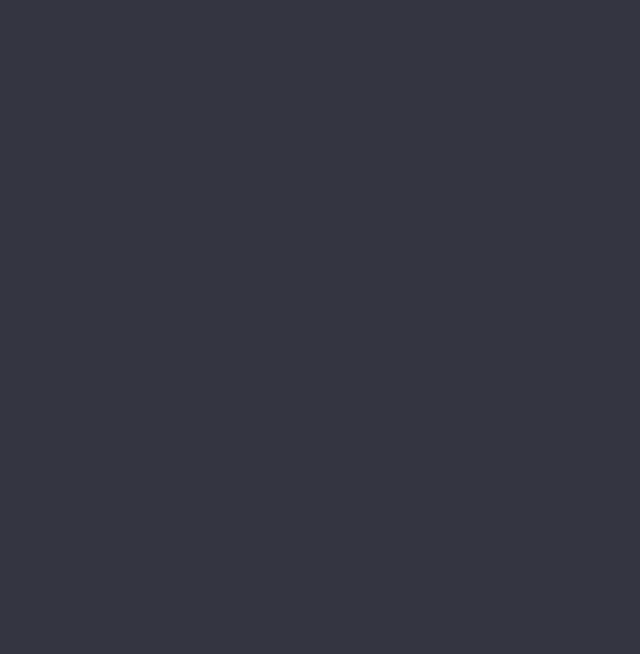
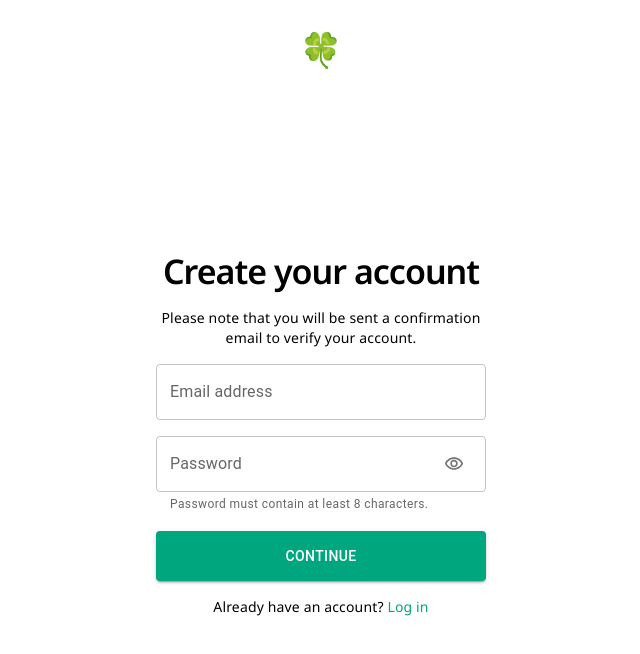
Before and after one commit to alessandrofoglia07/LeafGPT-FE, a React (Create React App) app: page /auth/signup in a window 1280 px wide. Before the commit this address had no page. Shown: the top 654 px of the page, without its empty margins (319-959 px from the left). Built offline with nearby package versions, Linux system fonts and the light colour scheme.

Commit message:
Added signup page frontend and mui theme

```diff
--- a/src/App.css
+++ b/src/App.css
@@ -7,26 +7,3 @@
     left: 50%;
     transform: translate(-50%, -50%);
 }
-
-.typographyAuthPage {
-    font-family: 'Noto Sans', sans-serif;
-    color: white;
-    margin-top: 10px;
-}
-
-.typographyAuthPageBtn {
-    font-family: 'Noto Sans', sans-serif;
-    color: white;
-}
-
-.btnAuthPage {
-    text-transform: none;
-    background-color: #00A67E;
-    border-radius: 0.25rem;
-    height: 35px;
-    margin-left: 10px;
-}
-
-.btnAuthPage:hover {
-    background-color: #1A7F64;
-}
--- a/src/App.tsx
+++ b/src/App.tsx
@@ -2,6 +2,7 @@ import React from 'react';
 import './App.css';
 import { BrowserRouter as Router, Routes, Route } from 'react-router-dom';
 import AuthPage from './pages/AuthPage';
+import SignupPage from './pages/SignupPage';
 
 const App = () => {
     return (
@@ -9,6 +10,7 @@ const App = () => {
             <Router>
                 <Routes>
                     <Route path='/auth' element={<AuthPage />} />
+                    <Route path='/auth/signup' element={<SignupPage />} />
                 </Routes>
             </Router>
         </div>
--- /dev/null
+++ b/src/forestTheme.ts
@@ -0,0 +1,17 @@
+import { createTheme } from "@mui/material/styles";
+
+const forestTheme = createTheme({
+    palette: {
+        primary: {
+            main: '#00A67E'
+        },
+        secondary: {
+            main: '#1A7F64'
+        },
+        error: {
+            main: '#D00E17'
+        }
+    }
+});
+
+export default forestTheme;
--- a/src/index.css
+++ b/src/index.css
@@ -1,7 +1,7 @@
 body {
   margin: 0;
   font-family: -apple-system, BlinkMacSystemFont, 'Segoe UI', 'Roboto', 'Oxygen',
-    'Ubuntu', 'Cantarell', 'Fira Sans', 'Droid Sans', 'Helvetica Neue',
+    'Ubuntu', 'Cantarell', 'Fira Sans', 'Droid Sans', 'Helvetica Neue', 'Noto Sans',
     sans-serif;
   -webkit-font-smoothing: antialiased;
   -moz-osx-font-smoothing: grayscale;
--- a/src/pages/AuthPage.tsx
+++ b/src/pages/AuthPage.tsx
@@ -6,21 +6,29 @@ const AuthPage = () => {
     return (
         <div id='AuthPage' className='centered'>
             <Stack display='flex' justifyContent='center' textAlign='center' sx={{ position: 'relative', bottom: '30px' }}>
-                <Typography variant='h3'>🍀</Typography>
-                <Typography variant='body2' className='typographyAuthPage'>
+                <Typography variant='h3' sx={{ mb: '10px', pointerEvents: 'none' }}>
+                    🍀
+                </Typography>
+                <Typography variant='body2' sx={{ color: 'white', fontFamily: 'Noto Sans', mb: '10px' }}>
                     Welcome to LeafGPT
                 </Typography>
-                <Typography variant='body2' className='typographyAuthPage'>
+                <Typography variant='body2' sx={{ color: 'white', fontFamily: 'Noto Sans', mb: '10px' }}>
                     Log in with your ForestAI account to continue
                 </Typography>
-                <Stack direction='row' display='flex' justifyContent='center' sx={{ mt: '15px' }}>
-                    <Button variant='contained' className='btnAuthPage'>
-                        <Typography variant='body2' className='typographyAuthPageBtn'>
+                <Stack direction='row' display='flex' justifyContent='center' sx={{ mt: '5px' }}>
+                    <Button
+                        variant='contained'
+                        sx={{ textTransform: 'none', bgcolor: '#00A67E', borderRadius: '0.25rem', height: '35px', ml: '10px', '&:hover': { backgroundColor: '#1A7F64' } }}
+                        href='/auth/login'>
+                        <Typography variant='body2' sx={{ fontFamily: 'Noto Sans', color: 'white' }}>
                             Log in
                         </Typography>
                     </Button>
-                    <Button variant='contained' className='btnAuthPage'>
-                        <Typography variant='body2' className='typographyAuthPageBtn'>
+                    <Button
+                        variant='contained'
+                        sx={{ textTransform: 'none', bgcolor: '#00A67E', borderRadius: '0.25rem', height: '35px', ml: '10px', '&:hover': { backgroundColor: '#1A7F64' } }}
+                        href='/auth/signup'>
+                        <Typography variant='body2' sx={{ fontFamily: 'Noto Sans', color: 'white' }}>
                             Sign up
                         </Typography>
                     </Button>
--- /dev/null
+++ b/src/pages/SignupPage.tsx
@@ -0,0 +1,89 @@
+/* eslint-disable @typescript-eslint/no-unused-vars */
+import React, { useState, useEffect } from 'react';
+import { Typography, TextField, Button, Link, Snackbar, Alert, Stack, IconButton } from '@mui/material';
+import Visibility from '@mui/icons-material/VisibilityOutlined';
+import VisibilityOff from '@mui/icons-material/VisibilityOffOutlined';
+import { ThemeProvider } from '@mui/material/styles';
+import forestTheme from '../forestTheme';
+import '../App.css';
+import axios from 'axios';
+
+const SignupPage = () => {
+    const [email, setEmail] = useState('');
+    const [password, setPassword] = useState('');
+    const [showPassword, setShowPassword] = useState(false);
+
+    const handleEmailChange = (e: React.ChangeEvent<HTMLInputElement>) => {
+        const { value } = e.target;
+        setEmail(value);
+    };
+
+    const handlePasswordChange = (e: React.ChangeEvent<HTMLInputElement>) => {
+        const { value } = e.target;
+        setPassword(value);
+    };
+
+    const handleConfirm = (e: React.FormEvent) => {
+        e.preventDefault();
+        // TODO: Add signup logic with backend
+    };
+
+    return (
+        <div id='SignupPage' style={{ backgroundColor: 'white', width: '100vw', height: '100vh', display: 'flex', justifyContent: 'center' }}>
+            <Typography variant='h4' sx={{ mt: '30px', position: 'absolute', pointerEvents: 'none' }}>
+                🍀
+            </Typography>
+            <form autoComplete='off' onSubmit={handleConfirm}>
+                <Stack spacing={2} direction='column' textAlign='center' alignItems='center' sx={{ width: '100%', maxWidth: '350px', mt: '250px' }}>
+                    <Typography variant='h4' sx={{ fontFamily: 'Noto Sans', letterSpacing: '-1px' }}>
+                        <b>Create your account</b>
+                    </Typography>
+                    <Typography variant='body2' sx={{ fontFamily: 'Noto Sans' }}>
+                        Please note that you will be sent a confirmation email to verify your account.
+                    </Typography>
+                    <ThemeProvider theme={forestTheme}>
+                        <TextField
+                            id='email'
+                            value={email}
+                            onChange={handleEmailChange}
+                            type='email'
+                            label='Email address'
+                            variant='outlined'
+                            color='secondary'
+                            sx={{ width: 'calc(100% - 20px)' }}
+                        />
+                        <TextField
+                            id='password'
+                            value={password}
+                            onChange={handlePasswordChange}
+                            type={showPassword ? 'text' : 'password'}
+                            label='Password'
+                            variant='outlined'
+                            color='secondary'
+                            sx={{ width: 'calc(100% - 20px)' }}
+                            InputProps={{
+                                endAdornment: (
+                                    <IconButton onClick={() => setShowPassword(!showPassword)}>
+                                        {showPassword ? <VisibilityOff fontSize='small' /> : <Visibility fontSize='small' />}
+                                    </IconButton>
+                                )
+                            }}
+                            helperText='Password must contain at least 8 characters.'
+                        />
+                        <Button variant='contained' type='submit' color='primary' sx={{ width: 'calc(100% - 20px)', height: '50px' }}>
+                            Continue
+                        </Button>
+                        <Typography variant='body2' sx={{ fontFamily: 'Noto Sans' }}>
+                            Already have an account?{' '}
+                            <Link color='primary' href='/auth' sx={{ textDecoration: 'none' }}>
+                                Log in
+                            </Link>
+                        </Typography>
+                    </ThemeProvider>
+                </Stack>
+            </form>
+        </div>
+    );
+};
+
+export default SignupPage;
```
Also changed, not shown: src/setupTests.ts (deleted, +0 -5 lines), 1 other file (tests, documents, lock files or other folders).
